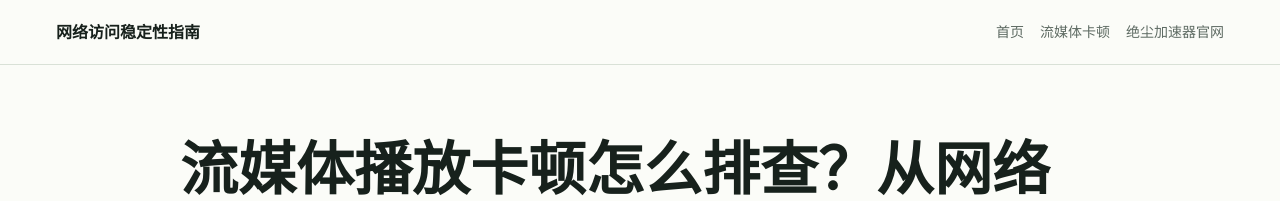
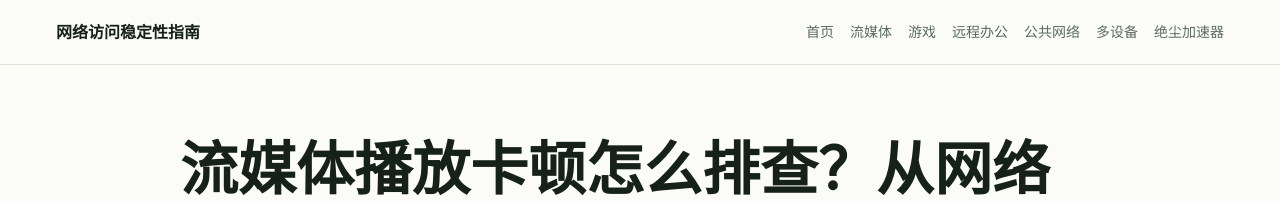
Before and after one commit to ximenshu/juechen-vpn-guide, a Jekyll site: the page guide/streaming-buffering-fix/index.html, which Jekyll copies as it is, in a window 1280 px wide. Shown: the top 201 px of the page. Built offline with Jekyll 4.4.1, drawn with Linux system fonts in a browser that asks for light colours.

Commit message:
Update streaming page navigation

```diff
--- a/guide/streaming-buffering-fix/index.html
+++ b/guide/streaming-buffering-fix/index.html
@@ -13,8 +13,12 @@
     <a class="brand" href="/juechen-vpn-guide/">网络访问稳定性指南</a>
     <nav aria-label="主导航">
       <a href="/juechen-vpn-guide/">首页</a>
-      <a href="/juechen-vpn-guide/guide/streaming-buffering-fix/">流媒体卡顿</a>
-      <a href="https://www.juechenjsq.com/">绝尘加速器官网</a>
+      <a href="/juechen-vpn-guide/guide/streaming-buffering-fix/">流媒体</a>
+      <a href="/juechen-vpn-guide/guide/game-latency-guide/">游戏</a>
+      <a href="/juechen-vpn-guide/guide/remote-work-network/">远程办公</a>
+      <a href="/juechen-vpn-guide/guide/public-wifi-safety/">公共网络</a>
+      <a href="/juechen-vpn-guide/guide/multi-device-network-tool/">多设备</a>
+      <a href="/juechen-vpn-guide/review/juechen-accelerator-scenarios/">绝尘加速器</a>
     </nav>
   </header>
 
```
